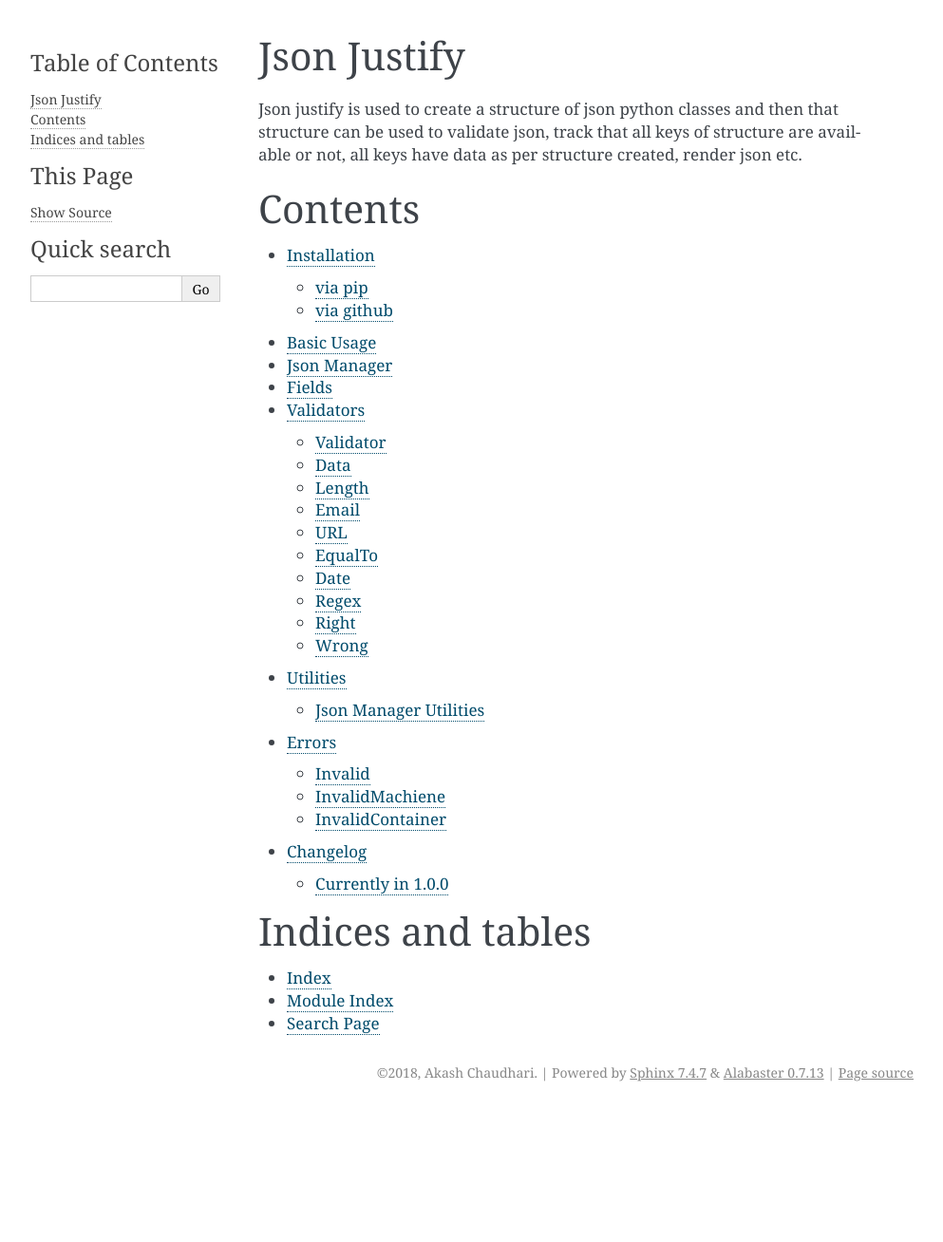
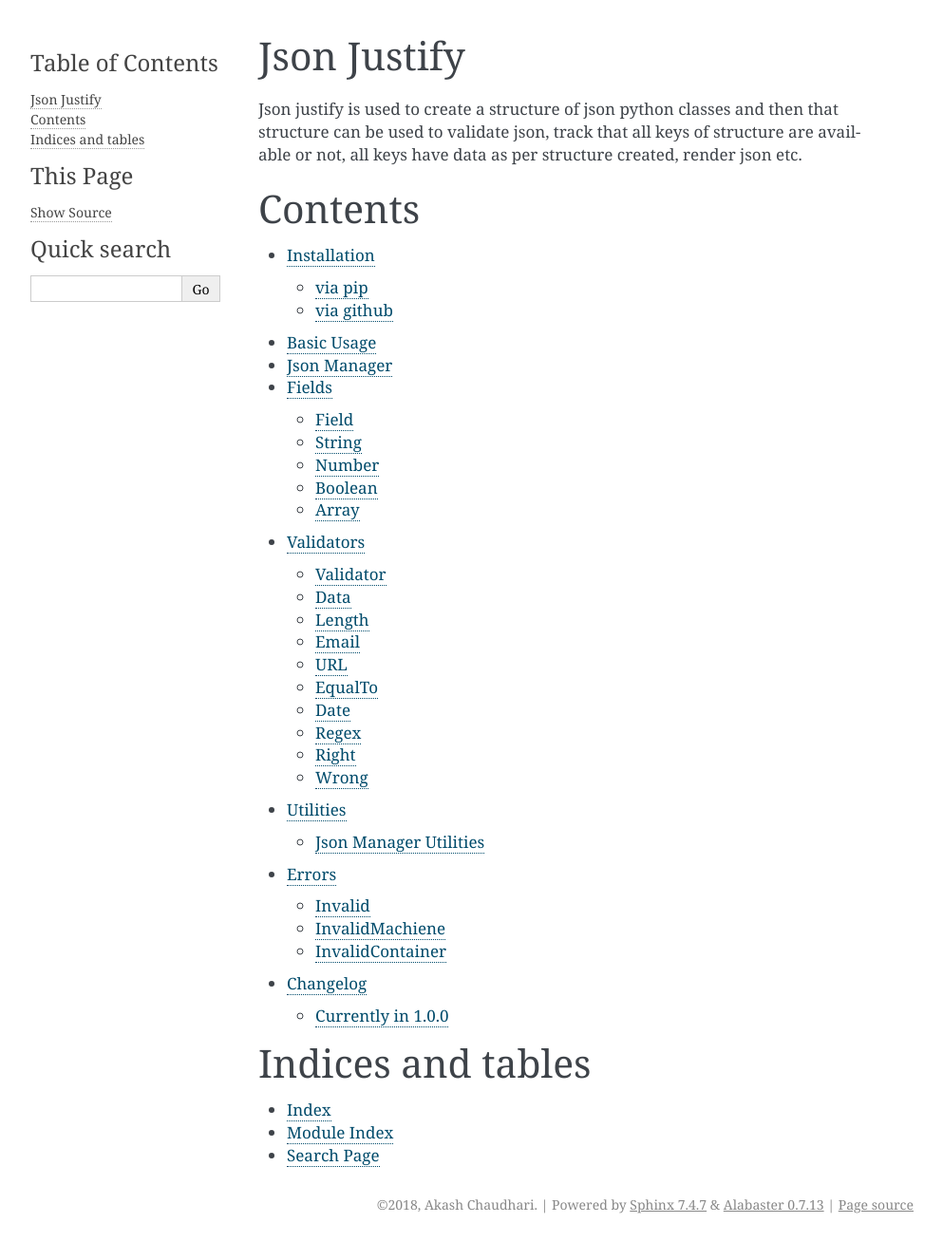
Before and after one commit to AngrySoilder/json-justify, a Sphinx documentation site: the page built from docs/index.rst, in a window 1280 px wide. Shown: the whole page at 95% size, without its empty margins (148-1141 px from the left). Built offline with Sphinx 7.4.7, drawn with Linux system fonts in a browser that asks for light colours; before the commit the page ends 1169 px from its top, so only the background shows below that.

Commit message:
Added Content

```diff
--- a/docs/Fields.rst
+++ b/docs/Fields.rst
@@ -1,22 +1,37 @@
 Fields
 ======
+
+Field
+------
 
 .. autoclass:: json_justify.fields.Field
    :members:
    :undoc-members:
 
+String
+------
+
 .. autoclass:: json_justify.fields.String
    :members:
    :undoc-members:
+
+Number
+------
 
 .. autoclass:: json_justify.fields.Number
    :members:
    :undoc-members:
 
+Boolean
+-------
+
 .. autoclass:: json_justify.fields.Boolean
    :members:
    :undoc-members:
 
+Array
+-----
+
 .. autoclass:: json_justify.fields.Array
    :members:
    :undoc-members:
```
